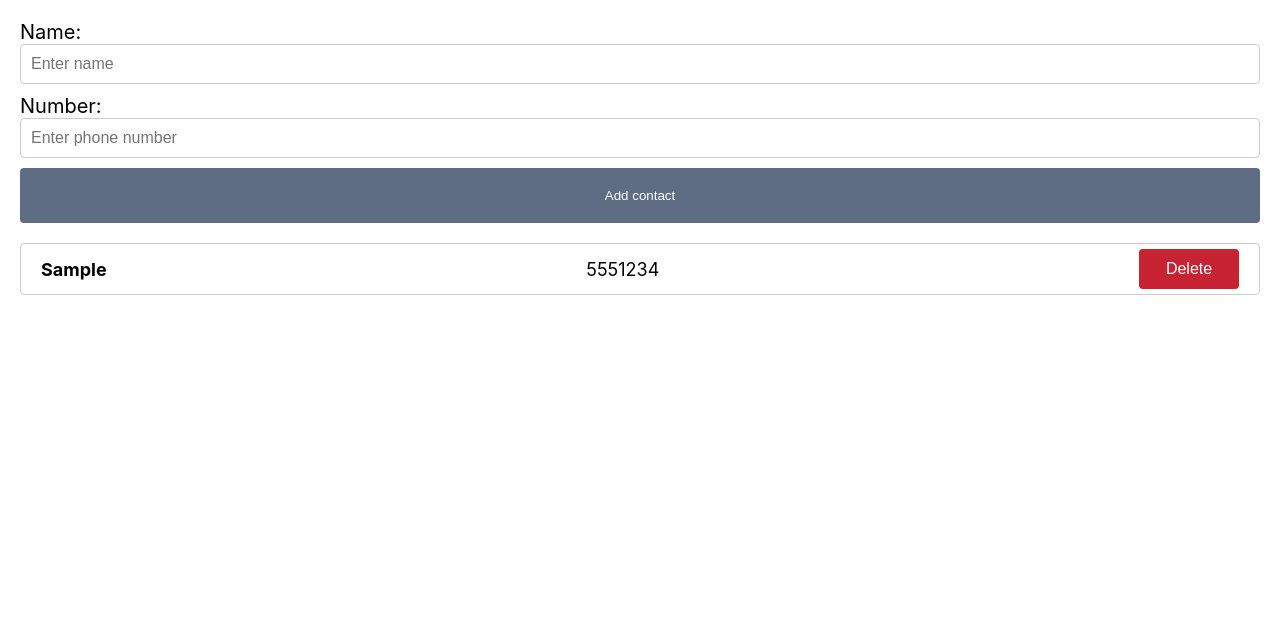
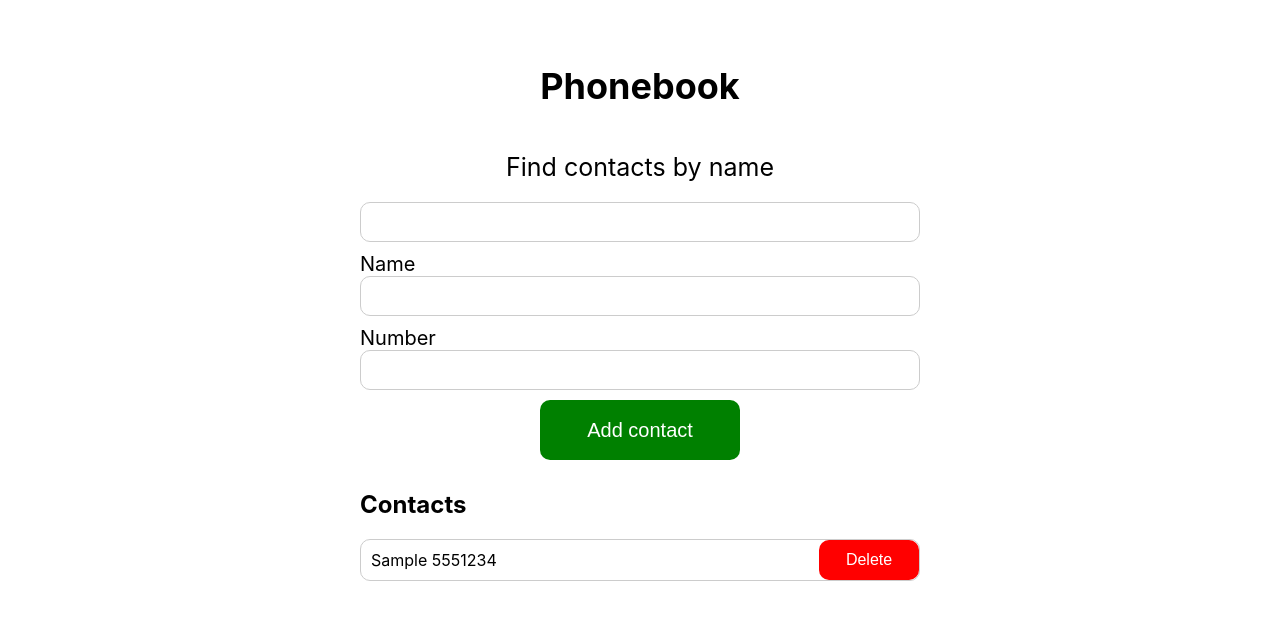
Before and after one commit to DmytroNahornyi/goit-react-hw-02-phonebook, a React (Create React App) app: page / in a window 1280 px wide. Both pictures are taken after typing "Sample", "5551234" into the empty fields and a click on the button "Add contact". Shown: the top 620 px of the page. Built offline with nearby package versions, Linux system fonts and the light colour scheme.

Commit message:
Global Update

```diff
--- a/package.json
+++ b/package.json
@@ -7,11 +7,13 @@
     "@testing-library/jest-dom": "^5.16.3",
     "@testing-library/react": "^12.1.4",
     "@testing-library/user-event": "^13.5.0",
+    "nanoid": "^4.0.1",
     "prop-types": "^15.8.1",
     "react": "^18.1.0",
     "react-dom": "^18.1.0",
     "react-scripts": "5.0.1",
-    "styled-components": "^5.3.8",
+    "shortid": "^2.2.16",
+    "styled-components": "^5.3.9",
     "web-vitals": "^2.1.3"
   },
   "scripts": {
--- a/src/components/App.jsx
+++ b/src/components/App.jsx
@@ -1,34 +1,56 @@
 import React, { useState } from 'react';
-import ContactForm from './phonebook/ContactForm';
-import ContactList from './phonebook/ContactList';
-import { AppContainer } from './phonebook/Phonebook.styled';
-import { v4 as uuidv4 } from 'uuid';
-
+import PropTypes from 'prop-types';
+// import { nanoid } from 'nanoid';
+import { AppContainer, Title } from './phonebook/Phonebook.styled';
+import ContactForm from './phonebook/ContactForm/ContactForm';
+import ContactList from './phonebook/ContactList/ContactList';
+import Filter from './phonebook/Filter/Filter';
+// import '../index.css';
 
 function App() {
   const [contacts, setContacts] = useState([]);
+  const [filter, setFilter] = useState('');
 
-  const handleAddContact = ({name, number}) => {
-    setContacts([...contacts, { id: uuidv4(), name: String(name), number: String(number) }]);
+  const addContact = newContact => {
+    setContacts([...contacts, newContact]);
   };
 
-
-  const handleDeleteContact = id => {
-    setContacts(contacts.filter(contact => contact.id !== id));
+  const deleteContact = contactId => {
+    setContacts(contacts.filter(contact => contact.id !== contactId));
   };
 
-  const onDeleteContact = id => {
-    handleDeleteContact(id);
+  const changeFilter = e => {
+    setFilter(e.target.value);
   };
+
+  const filteredContacts = contacts.filter(contact => {
+    return typeof filter === 'string' && contact.name.toLowerCase().includes(filter.toLowerCase());
+  });
 
   return (
     <AppContainer>
-      <ContactForm onSubmit={handleAddContact} />
-      {contacts.length > 0 && (
-        <ContactList contacts={contacts} onDelete={onDeleteContact} />
-      )}
+      <Title>Phonebook</Title>
+      <Filter value={filter} onChange={changeFilter} />
+      <ContactForm onAddContact={addContact} />
+      <h2>Contacts</h2>
+      <ContactList contacts={filteredContacts} onDeleteContact={deleteContact} />
     </AppContainer>
   );
 }
 
+ContactForm.propTypes = {
+  onAddContact: PropTypes.func.isRequired,
+};
+
+ContactList.propTypes = {
+  contacts: PropTypes.arrayOf(
+    PropTypes.shape({
+      id: PropTypes.string.isRequired,
+      name: PropTypes.string.isRequired,
+      number: PropTypes.string.isRequired,
+    }),
+  ).isRequired,
+  onDeleteContact: PropTypes.func.isRequired,
+};
+
 export default App;
--- a/src/components/phonebook/ContactForm.jsx
+++ /dev/null
@@ -1,59 +0,0 @@
-import React, { useState } from 'react';
-import PropTypes from 'prop-types';
-import { v4 as uuidv4 } from 'uuid';
-import { Form, Input, Button } from './Phonebook.styled';
-
-function ContactForm({ onSubmit }) {
-  const [name, setName] = useState('');
-  const [number, setNumber] = useState('');
-
-  const handleNameChange = e => {
-    setName(e.target.value);
-  };
-
-  const handleNumberChange = e => {
-    setNumber(e.target.value);
-  };
-
-  const handleSubmit = e => {
-    e.preventDefault();
-    const newContact = { id: uuidv4(), name, number };
-    onSubmit(newContact);
-    setName('');
-    setNumber('');
-  };
-
-  return (
-    <Form onSubmit={handleSubmit}>
-      <label htmlFor="name">Name:</label>
-      <Input
-        type="text"
-        id="name"
-        name="name"
-        value={name}
-        onChange={handleNameChange}
-        placeholder="Enter name"
-        required
-      />
-      <label htmlFor="number">Number:</label>
-      <Input
-        type="tel"
-        id="number"
-        name="number"
-        pattern="\+?\d{1,4}?[-.\s]?\(?\d{1,3}?\)?[-.\s]?\d{1,4}[-.\s]?\d{1,4}[-.\s]?\d{1,9}"
-        title="Phone number must be digits and can contain spaces, dashes, parentheses and can start with +"
-        value={number}
-        onChange={handleNumberChange}
-        placeholder="Enter phone number"
-        required
-      />
-      <Button type="submit">Add contact</Button>
-    </Form>
-  );
-}
-
-ContactForm.propTypes = {
-  onSubmit: PropTypes.func.isRequired,
-};
-
-export default ContactForm;
--- /dev/null
+++ b/src/components/phonebook/ContactForm/ContactForm.jsx
@@ -0,0 +1,68 @@
+import React, { useState } from 'react';
+import PropTypes from 'prop-types';
+import { nanoid } from 'nanoid';
+import { Form, Input, Button } from '../Phonebook.styled';
+
+function ContactForm({ onAddContact }) {
+  const [name, setName] = useState('');
+  const [number, setNumber] = useState('');
+
+  const handleInputChange = e => {
+    const { name, value } = e.target;
+    if (name === 'name') {
+      setName(value);
+    } else if (name === 'number') {
+      setNumber(value);
+    }
+  };
+
+  const handleSubmit = e => {
+    e.preventDefault();
+
+    const newContact = {
+      id: nanoid(),
+      name,
+      number,
+    };
+
+    onAddContact(newContact);
+
+    setName('');
+    setNumber('');
+  };
+
+  return (
+    <Form onSubmit={handleSubmit}>
+      <label>
+        Name
+        <Input
+          type="text"
+          name="name"
+          pattern="^[a-zA-Zа-яА-Я]+(([' -][a-zA-Zа-яА-Я ])?[a-zA-Zа-яА-Я]*)*$"
+          title="Name may contain only letters, apostrophe, dash and spaces. For example Adrian, Jacob Mercer, Charles de Batz de Castelmore d'Artagnan"
+          value={name}
+          onChange={handleInputChange}
+          required
+        />
+      </label>
+      <label>
+        Number
+        <Input
+          type="tel"
+          name="number"
+          pattern="\+?\d{1,4}?[-.\s]?\(?\d{1,3}?\)?[-.\s]?\d{1,4}[-.\s]?\d{1,4}[-.\s]?\d{1,9}"
+  title="Phone number must be digits and can contain spaces, dashes, parentheses and can start with +"
+          value={number}
+          onChange={handleInputChange}
+        />
+      </label>
+      <Button type="submit">Add contact</Button>
+    </Form>
+  );
+}
+
+ContactForm.propTypes = {
+  onAddContact: PropTypes.func.isRequired,
+};
+
+export default ContactForm;
--- a/src/components/phonebook/ContactItem.jsx
+++ b/src/components/phonebook/ContactItem.jsx
@@ -1,24 +1,20 @@
 import React from 'react';
-import PropTypes from 'prop-types';
-import { ContactForm, ContactName, ContactNumber, DeleteButton } from './Phonebook.styled';
+// import './styles/ContactListItem.css';
 
-function ContactItem({ id, name, number, onDelete }) {
-  return (
-    <ContactForm>
-      <ContactName>{name}</ContactName>
-      <ContactNumber>{number}</ContactNumber>
-      <DeleteButton type="button" onClick={() => onDelete(id)}>
-        Delete
-      </DeleteButton>
-    </ContactForm>
-  );
+function ContactListItem({ contact, onDeleteContact }) {
+return (
+<li className="ContactListItem">
+<p className="ContactListItem__name">{contact.name}</p>
+<p className="ContactListItem__number">{contact.number}</p>
+<button
+type="button"
+className="ContactListItem__button"
+onClick={() => onDeleteContact(contact.id)}
+>
+Delete
+</button>
+</li>
+);
 }
 
-ContactItem.propTypes = {
-  id: PropTypes.string.isRequired,
-  name: PropTypes.string.isRequired,
-  number: PropTypes.string.isRequired,
-  onDelete: PropTypes.func.isRequired,
-};
-
-export default ContactItem;
+export default ContactListItem;
--- a/src/components/phonebook/ContactList.jsx
+++ /dev/null
@@ -1,33 +0,0 @@
-import React from 'react';
-import PropTypes from 'prop-types';
-import ContactItem from './ContactItem';
-// import { ContactFormStyle } from './Phonebook.styled';
-
-function ContactList({ contacts, onDelete }) {
-  return (
-    <li>
-      {contacts.map(({ id, name, number }) => (
-        <ContactItem
-          key={id}
-          id={id}
-          name={name}
-          number={number}
-          onDelete={onDelete}
-        />
-      ))}
-    </li>
-  );
-}
-
-ContactList.propTypes = {
-  contacts: PropTypes.arrayOf(
-    PropTypes.shape({
-      id: PropTypes.string.isRequired,
-      name: PropTypes.string.isRequired,
-      number: PropTypes.string.isRequired,
-    })
-  ).isRequired,
-  onDelete: PropTypes.func.isRequired,
-};
-
-export default ContactList;
--- /dev/null
+++ b/src/components/phonebook/ContactList/ContactList.jsx
@@ -0,0 +1,48 @@
+import React from 'react';
+import PropTypes from 'prop-types';
+import { ListItem, Button, List } from './ContactList.styled';
+
+function ContactItem({ contact, onDeleteContact }) {
+  return (
+    <ListItem>
+      {contact.name} {contact.number}
+      <Button onClick={() => onDeleteContact(contact.id)}>Delete</Button>
+    </ListItem>
+  );
+}
+
+ContactItem.propTypes = {
+  contact: PropTypes.shape({
+    id: PropTypes.string.isRequired,
+    name: PropTypes.string.isRequired,
+    number: PropTypes.string.isRequired,
+  }).isRequired,
+  onDeleteContact: PropTypes.func.isRequired,
+};
+
+function ContactList({ contacts, onDeleteContact }) {
+  return (
+    <List>
+      {contacts.map(contact => (
+        <ContactItem
+          key={contact.id}
+          contact={contact}
+          onDeleteContact={onDeleteContact}
+        />
+      ))}
+    </List>
+  );
+}
+
+ContactList.propTypes = {
+  contacts: PropTypes.arrayOf(
+    PropTypes.shape({
+      id: PropTypes.string.isRequired,
+      name: PropTypes.string.isRequired,
+      number: PropTypes.string.isRequired,
+    })
+  ).isRequired,
+  onDeleteContact: PropTypes.func.isRequired,
+};
+
+export default ContactList;
--- /dev/null
+++ b/src/components/phonebook/ContactList/ContactList.styled.jsx
@@ -0,0 +1,51 @@
+import styled from 'styled-components';
+
+export const List = styled.ul`
+  list-style: none;
+  padding: 0;
+  margin: 0 auto;
+  width: 560px;
+  /* max-width: 800px; */
+`;
+
+export const ListItem = styled.li`
+  display: flex;
+  justify-content: space-between;
+  align-items: center;
+  font-size: 1rem;
+  margin-bottom: 10px;
+  border: 1px solid #ccc;
+  border-radius: 10px;
+  padding-left: 10px;
+  width: 548px;
+  height: 40px;
+`;
+
+export const Button = styled.button`
+  background-color: red;
+  color: white;
+  font-size: 1rem;
+  /* padding: 8px 16px;  */
+  border: none;
+  width: 100px;
+  height: 40px;
+  border-radius: 10px;
+`;
+
+// Example for input field:
+
+// export const Input = styled.input`
+//   font-size: 1rem;
+//   padding: 8px;
+//   border: 1px solid #ccc;
+//   border-radius: 10px;
+//   width: 600px;
+//   font-size: 16px;
+//   max-width: 400px;
+
+//    &:focus {
+//     outline: none;
+//     border: 10px solid #06e98e;
+//     border-radius: 10px;
+//   }
+// `;
--- /dev/null
+++ b/src/components/phonebook/Filter/Filter.jsx
@@ -0,0 +1,21 @@
+import React from 'react';
+import PropTypes from 'prop-types';
+import { Label, Input, FilterContainer } from './Filter.styled';
+
+function Filter({ value, onChange }) {
+  return (
+    <>
+      <Label htmlFor="filter">
+        <FilterContainer>Find contacts by name</FilterContainer>
+        <Input id="filter" type="text" value={value} onChange={onChange} />
+      </Label>
+    </>
+  );
+}
+
+Filter.propTypes = {
+  value: PropTypes.string,
+  onChange: PropTypes.func.isRequired,
+};
+
+export default Filter;
--- /dev/null
+++ b/src/components/phonebook/Filter/Filter.styled.jsx
@@ -0,0 +1,41 @@
+import styled from 'styled-components';
+
+export const FilterContainer = styled.div`
+  display: flex;
+  justify-content: center;
+  align-items: center;
+  margin: 20px auto;
+  width: 560px;
+  font-size: 25px;
+
+  /* @media (min-width: 768px) {
+    width: 100%;
+  } */
+`;
+
+export const Label = styled.div`
+  font-size: 18px;
+  margin-bottom: 10px;
+  /* margin: 10px; */
+  width: 560px;
+`;
+
+export const Input = styled.input`
+  display: flex;
+  text-align: center;
+  /* flex: 1; */
+  /* font-size: 16px; */
+  /* padding-left: 10px; */
+  border: 1px solid #ccc;
+  border-radius: 10px;
+  /* margin-left: 10px; */
+  width: 554px;
+  height: 36px;
+  font-size: 16px;
+
+  &:focus {
+    outline: none;
+    border: 1px solid #000000;
+    border-radius: 10px;
+  }
+`;
--- a/src/components/phonebook/Phonebook.styled.jsx
+++ b/src/components/phonebook/Phonebook.styled.jsx
@@ -1,76 +1,70 @@
 import styled from 'styled-components';
-
-export const AppContainer = styled.div`
-  padding: 20px;
-  font-size: 18px;
-`;
 
 export const Form = styled.form`
   display: flex;
   flex-direction: column;
-  margin-bottom: 20px;
+  margin-bottom: 10px;
   font-size: 20px;
-
+  align-items: center;
+  width: 560px;
 `;
 
 export const Input = styled.input`
-  padding: 10px;
+  width: 554px;
+  /* padding: 10px; */
+  height: 36px;
   margin-bottom: 10px;
   border: 1px solid #ccc;
-  border-radius: 4px;
+  border-radius: 10px;
   font-size: 16px;
+  text-align: center;
+`;
+
+export const AppContainer = styled.div`
+  display: flex;
+  flex-direction: column;
+  /* align-items: center; */
+  justify-content: center;
+  margin: 20px auto 0 auto;
+  /* padding: 30px; */
+  width: 560px;
+  padding: 20px;
+`;
+
+export const Title = styled.h1`
+  display: flex;
+  font-size: 36px;
+  /* margin: 0 auto 30px auto; */
+  width: 560px;
+  justify-content: center;
+`;
+
+export const Section = styled.section`
+  width: 100%;
+  margin-bottom: 30px;
+
+  @media (min-width: 768px) {
+    width: 80%;
+  }
 `;
 
 export const Button = styled.button`
-  padding: 20px;
-  background-color: #5e6c84;
-  color: #fff;
+  background-color: ${props => props.color};
+  color: white;
+  font-size: 20px;
+  padding: 8px 16px;
   border: none;
-  border-radius: 4px;
+  border-radius: 10px;
   cursor: pointer;
+  width: 200px;
+  height: 60px;
+
+  &:hover {
+    background-color: ${props => props.hoverColor};
+  }
 `;
 
-export const ContactName = styled.p`
-  margin: 0;
-  font-weight: bold;
-`;
-
-export const ContactNumber = styled.p`
-  margin: 0;
-`;
-
-export const ContactItem = styled.li`
-  display: flex;
-  justify-content: space-between;
-  /* align-items: center; */
-  /* padding: 10px; */
-  /* margin-bottom: 10px; */
-  background-color: #f4f5f7;
-  border-radius: 4px;
-`;
-
-export const DeleteButton = styled.button`
-  padding: 5px 10px;
-  background-color: #c82333;
-  color: #fff;
-  border: none;
-  border-radius: 4px;
-  cursor: pointer;
-  width: 100px;
-  height: 40px;
-  font-size: 16px;
-`;
-
-export const ContactForm = styled.li`
-  display: flex;
-  justify-content: space-between;
-  align-items: center;
-  border: 1px solid rgb(204, 204, 204);
-  border-radius: 4px;
-  padding: 0 20px 0 20px;
-  margin-bottom: 10px;
-  height: 50px;
-`;
-// export const ContactFormStyle = styled.li`
-//   margin: 0;
-// `;
+Button.defaultProps = {
+  color: 'green',
+  hoverColor: 'darkgreen',
+};
```
Also changed, not shown: src/components/phonebook/ContactForm/ContactForm.styled.jsx (added, +38 -0 lines), 1 other file (tests, documents, lock files or other folders).
